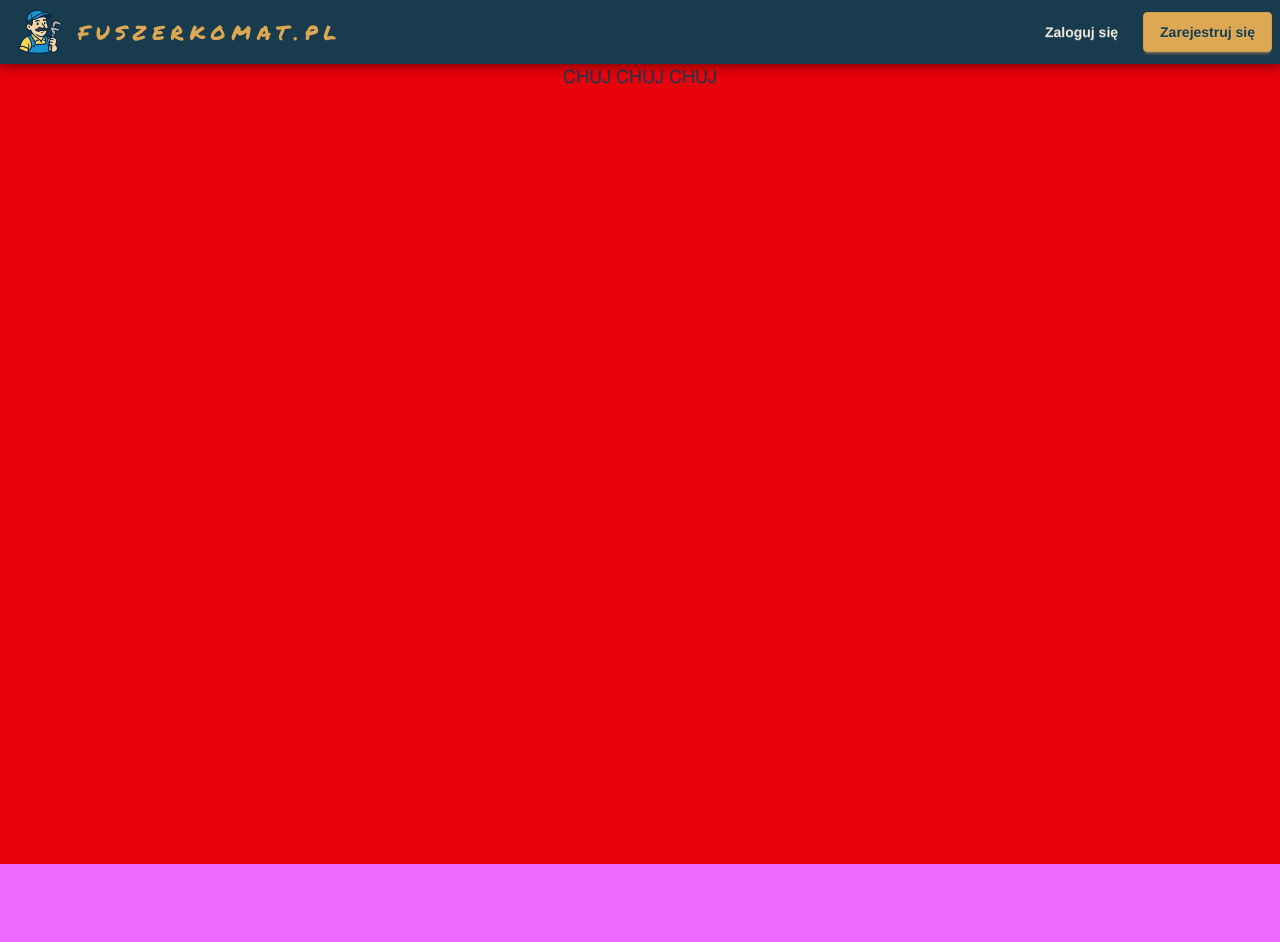
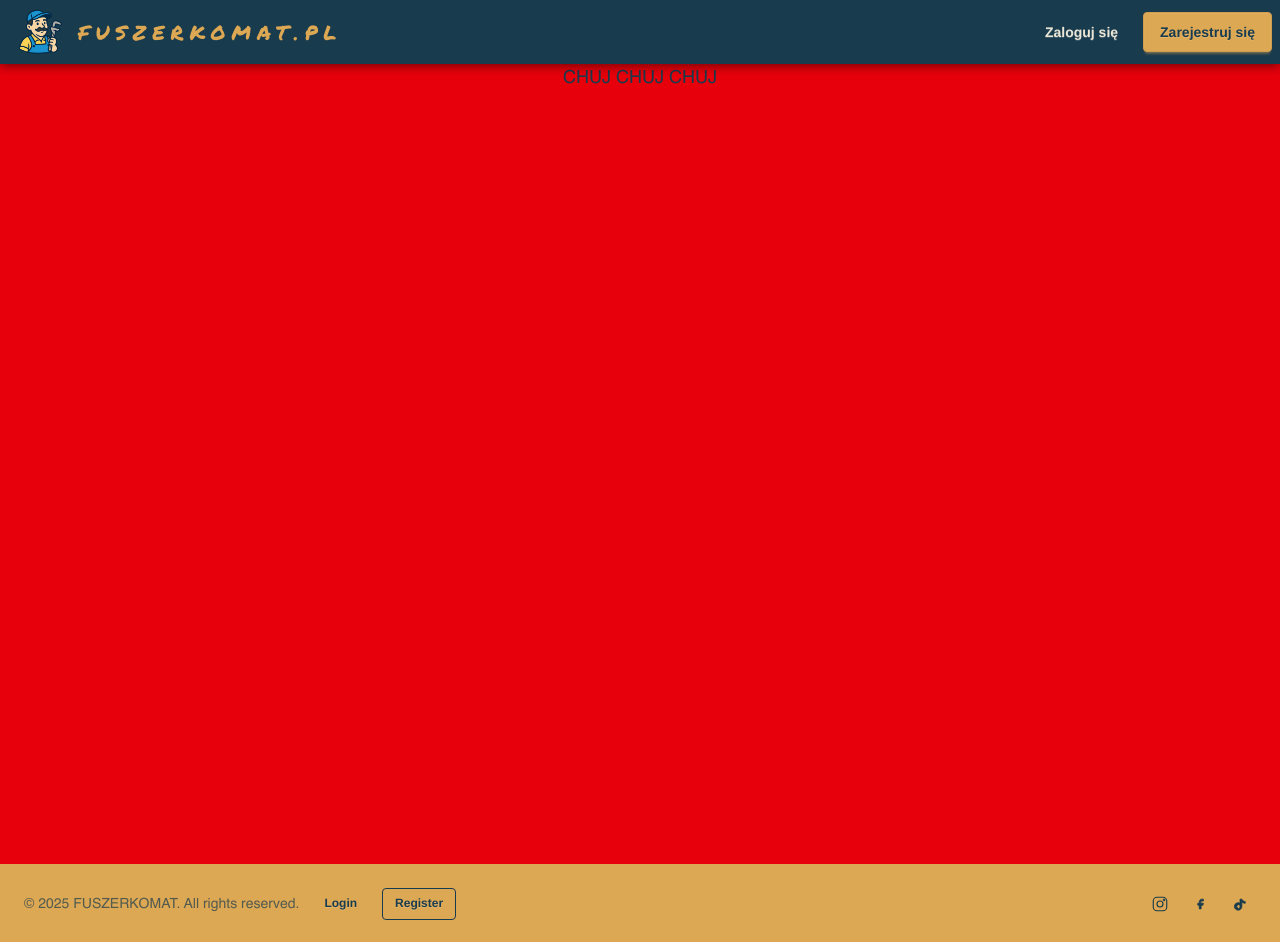
Before and after one commit to MatthewPodolak/fuszerkomat-web, a React (Vite) app: page / in a window 1280 px wide. Shown: the top 942 px of the page. Built offline with nearby package versions, Linux system fonts and the light colour scheme.

Commit message:
feat: footer (#3)

```diff
--- a/src/components/Footer.jsx
+++ b/src/components/Footer.jsx
@@ -1,8 +1,35 @@
-
 export default function Footer() {
   return (
-    <div className="w-full h-32 bg-fuchsia-400">
+    <div className="w-full h-48 bg-accent relative overflow-hidden">
+      <div className="absolute left-6 top-6 z-10 flex items-center gap-3 text-sm">
+        <p className="text-base-content/70">
+          © {new Date().getFullYear()} FUSZERKOMAT. All rights reserved.
+        </p>
+        <a href="#" className="btn btn-sm btn-ghost">Login</a>
+        <a href="#" className="btn btn-sm btn-outline">Register</a>
+      </div>
 
+      <div className="absolute right-6 top-6 z-10 flex gap-2">
+        <a aria-label="Instagram" href="#" className="btn btn-ghost btn-circle btn-sm">
+          <svg width="18" height="18" viewBox="0 0 24 24" fill="none" className="stroke-current">
+            <rect x="3" y="3" width="18" height="18" rx="5" strokeWidth="1.5"></rect>
+            <circle cx="12" cy="12" r="4" strokeWidth="1.5"></circle>
+            <circle cx="17.5" cy="6.5" r="1.25" fill="currentColor"></circle>
+          </svg>
+        </a>
+        <a aria-label="Facebook" href="#" className="btn btn-ghost btn-circle btn-sm">
+          <svg width="18" height="18" viewBox="0 0 24 24" fill="none" className="stroke-current">
+            <path d="M14.5 8h2V5.5h-2c-2 0-3.5 1.6-3.5 3.6V11H9v2.5h2v5h2.5v-5H16L16.5 11H13v-1.9c0-.7.5-1.1 1.5-1.1Z" fill="currentColor"></path>
+          </svg>
+        </a>
+        <a aria-label="TikTok" href="#" className="btn btn-ghost btn-circle btn-sm">
+          <svg width="18" height="18" viewBox="0 0 24 24" fill="none" className="stroke-current">
+            <path d="M14.5 5.5c.7 1.5 2.2 3 4.5 3.3v2.3c-1.8-.1-3.4-.8-4.5-1.8v5.9a5 5 0 1 1-2.5-4.3v2.6a2.5 2.5 0 1 0 0 3.6V5.5h2.5Z" fill="currentColor"></path>
+          </svg>
+        </a>
+      </div>
+
+      <p className="absolute bottom-[-60%] text-[206px] tracking-[0.15em] font-marker"> FUSZERKOMAT </p>
     </div>
   );
 }
```
